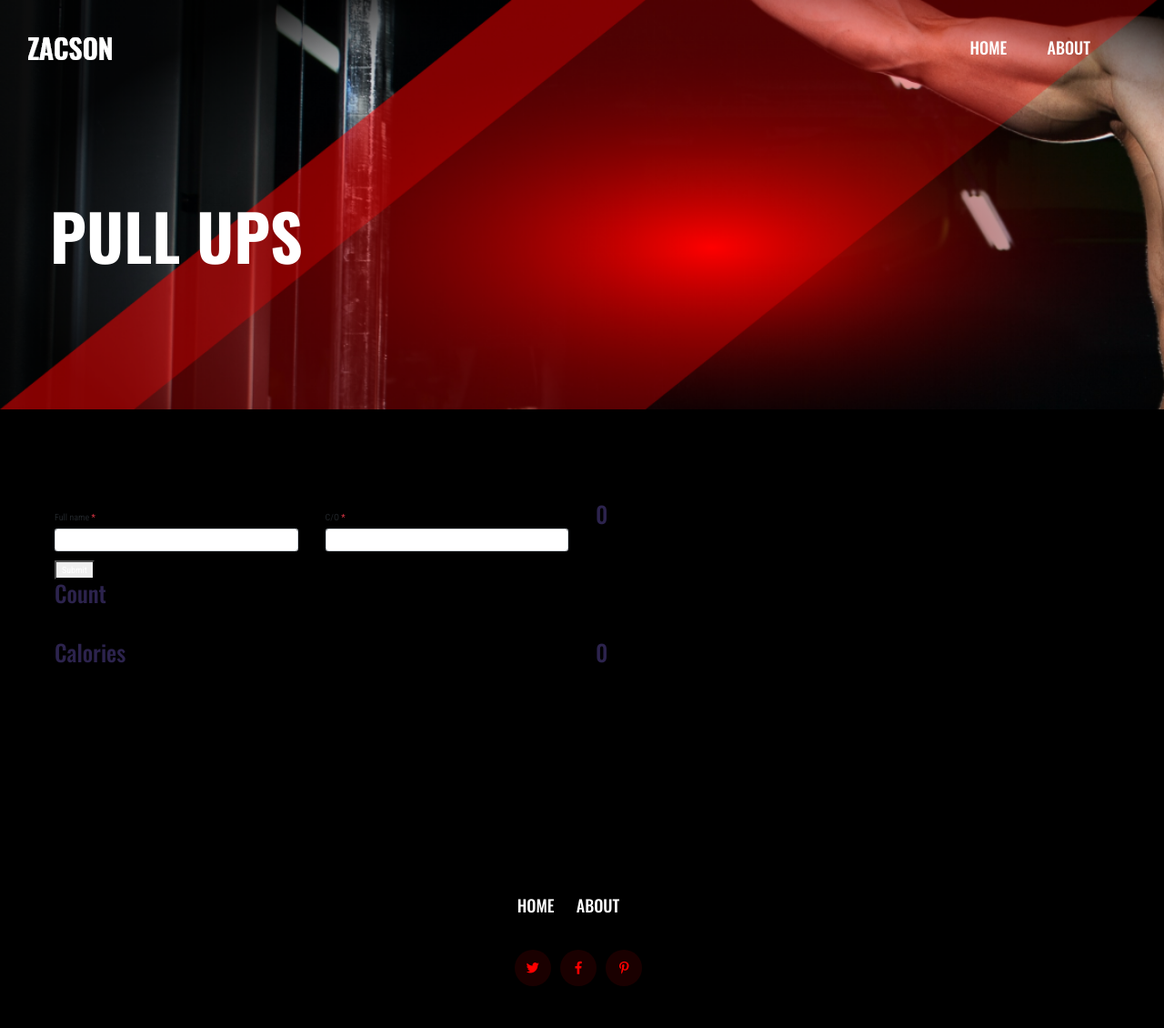
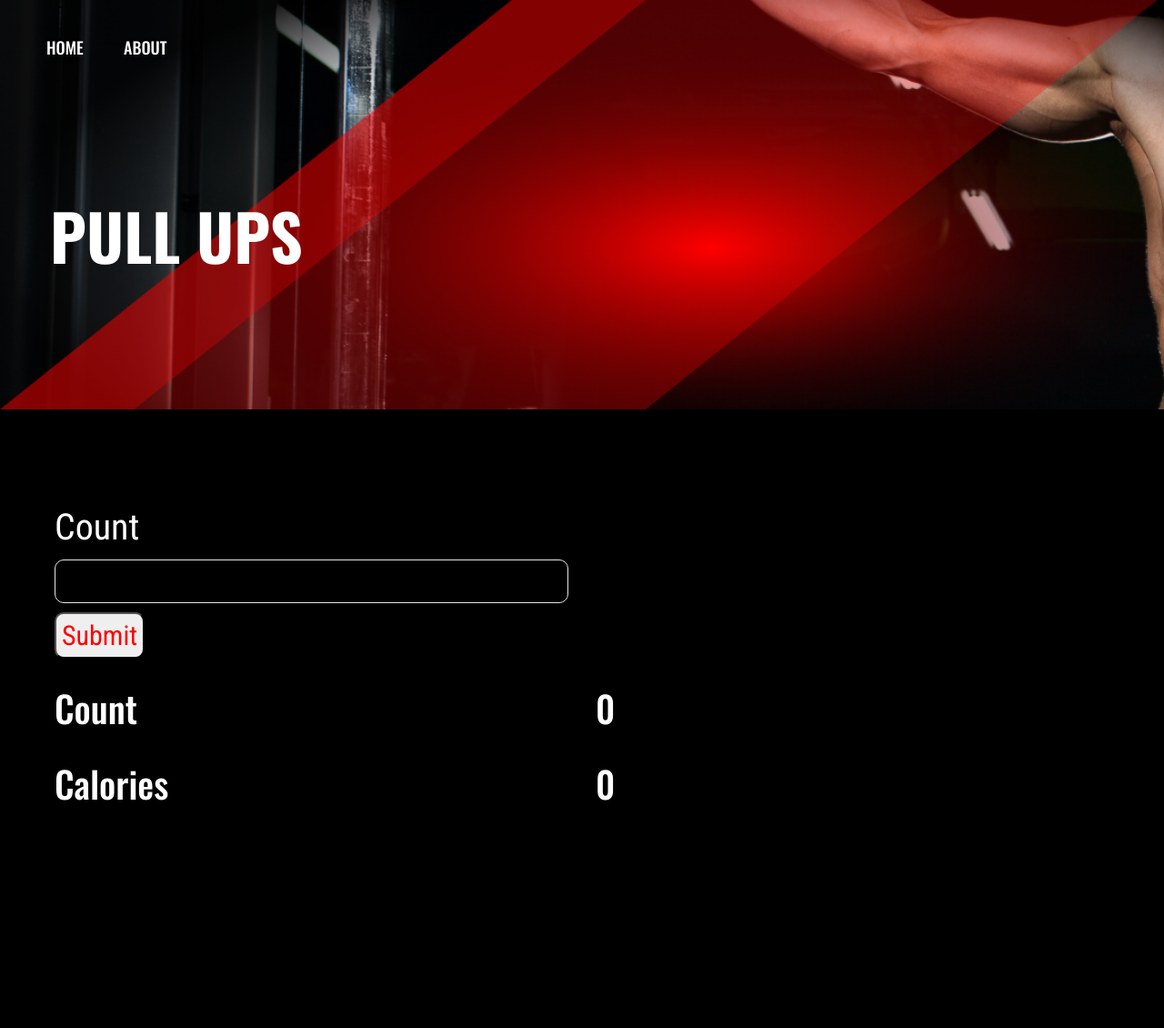
Before and after one commit to shreyanshsatvik/personal_trainer-using-mediapipe, a Flask app: page /pullup in a window 1280 px wide. Shown: the top 1130 px of the page at 91% size. Run offline with Flask 2, Linux system fonts and the light colour scheme; some libraries are stand-ins or nearby versions.

Commit message:
fix: finishing

```diff
--- a/app.py
+++ b/app.py
@@ -39,8 +39,8 @@
     calories=0
     from squats import squats
     if request.method=="POST":
-        n=request.form['dailycount']
-        count,calories = squats(n)
+        n=request.form.get('co')
+        count,calories = squats(int(n))
 
 
     return render_template('squats.html',count = count,calories = calories)
@@ -52,9 +52,15 @@
 @app.route('/pushup',methods=["POST","GET"])
 def pushups():
     from push_up import pushup
-    count,calories = pushup(5)
-    print("Count",count)
-    print("Calories",calories)
+    count=0
+    calories=0
+    if request.method=="POST":
+
+        print("started")
+        n=request.form.get('co')
+        print(n)
+        count,calories = pushup(int(n))
+
     return render_template('pushup.html',count = count,calories = calories)
 
 @app.route('/pullup',methods=["POST","GET"])
@@ -69,12 +75,18 @@
         count,calories = pullup(int(n))
 
     return render_template('pullup.html',count = count,calories = calories)
+
 @app.route('/biceps',methods=["POST","GET"])
 def biceps():
-    from weight_lifting import biceps
-    count,calories = biceps(5)
-    print("Count",count)
-    print("Calories",calories)
+
+    count=0
+    calories=0
+    if request.method=="POST":
+        from weight_lifting import biceps
+        print("started")
+        n=request.form.get('co')
+        print(n)
+        count,calories = biceps(int(n))
 
     return render_template('weight_lifting.html',count = count,calories = calories)
 
@@ -82,9 +94,15 @@
 @app.route('/crunches',methods=["POST","GET"])
 def crunches():
     from crunches import crunches
-    count,calories = crunches(5)
-    print("Count",count)
-    print("Calories",calories)
+    ccount=0
+    calories=0
+    if request.method=="POST":
+        print("started")
+        n=request.form.get('co')
+        print(n)
+        count,calories = crunches(int(n))
+
+
     return render_template('crunches.html',count = count,calories = calories)
 
 @app.route('/count',methods=["POST","GET"])
--- a/templates/count.html
+++ b/templates/count.html
@@ -44,9 +44,7 @@
                 <div class="container-fluid">
                     <div class="menu-wrapper d-flex align-items-center justify-content-between">
                         <!-- Logo -->
-                        <div class="logo">
-                            <a href="index.html"><img src="static/img/logo/logo.png" alt=""></a>
-                        </div>
+
                         <!-- Main-menu -->
                         <div class="main-menu f-right d-none d-lg-block">
                             <nav>
--- a/templates/crunches.html
+++ b/templates/crunches.html
@@ -44,9 +44,7 @@
                 <div class="container-fluid">
                     <div class="menu-wrapper d-flex align-items-center justify-content-between">
                         <!-- Logo -->
-                        <div class="logo">
-                            <a href="index.html"><img src="static/img/logo/logo.png" alt=""></a>
-                        </div>
+
                         <!-- Main-menu -->
                         <div class="main-menu f-right d-none d-lg-block">
                             <nav>
--- a/templates/pullup.html
+++ b/templates/pullup.html
@@ -44,9 +44,7 @@
                 <div class="container-fluid">
                     <div class="menu-wrapper d-flex align-items-center justify-content-between">
                         <!-- Logo -->
-                        <div class="logo">
-                            <a href="index.html"><img src="static/img/logo/logo.png" alt=""></a>
-                        </div>
+
                         <!-- Main-menu -->
                         <div class="main-menu f-right d-none d-lg-block">
                             <nav>
@@ -87,79 +85,36 @@
     <div class="gallery-area section-padding30 ">
         <div class="container-fluid ">
             <div class="row">
-                <div class="col-xl-6 col-lg-6 col-md-6 col-sm-6">
+                <div class="col-xl-12 col-lg-6 col-md-6 col-sm-6">
                     <div class="box snake mb-30">
-                        <form method="POST"  action="">
+                        <div>
+                            <form class="form-contact contact_form" method="POST"  action="">
                                 <div class="row">
-                                <div class="col-md-12">
-                                    <div class="mb-3">
-                                        <!-- <div id="my_camera" class="col-md-12"></div>
-                                        <br />
-                                        <div class="d-grid">
-                                            <input type=button value="Take Snapshot" class="btn btn-primary"
-                                                onClick="take_snapshot()">
-                                        </div>
-                                        <input type="hidden" name="image" class="image-tag"> -->
-                                    </div>
-                                </div>
-                                <div class="col-md-12">
-                                    <!-- <div class="mb-3">
-                                        <div id="results">Your captured image will appear here...</div>
-                                    </div> -->
-                                </div>
+
                                     <div class="col-md-6">
                                         <div class="mb-3">
-                                        <label class="form-label">Full name <span
-                                                class="text-danger">*</span></label>
-                                        <input type="text" class="form-control"  name="name">
-
-                                    </div>
-                                </div>
-                                <div class="col-md-6">
-                                    <div class="mb-3">
-                                        <label class="form-label">C/O
-                                            <span class="text-danger">*</span></label>
+                                            <label class="form-label" style="color:white; font-size: 40px;">Count</label>
                                             <input type="number" class="form-control"
-                                            name="co"  >
+                                                name="co" style="border-radius: 10px;" >
                                         </div>
                                     </div>
                                     <div class="col-md-12 justify-content-center">
                                         <div class="d-grid">
-                                        <button type="submit">Submit</button>
+                                            <button type="submit" style="color:red; font-size:30px; border-radius: 10px;">Submit</button>
                                         </div>
                                     </div>
                                 </div>
                             </form>
-
-                        <!-- <form class="form-contact contact_form"  method="POST" action=""  id="contactForm" >
-                            <div class="row">
-
-                                <div class="col-sm-6">
-                                    <div class="form-group">
-                                        <input class="form-control valid" name="name" font-size= "50" id="name" type="text"  onfocus="this.placeholder = ''" onblur="this.placeholder = 'Enter your name'" placeholder="Enter your name">
-
                         </div>
-                                </div>
-                                <div class="col-sm-6">
-                                    <div class="form-group">
-                                        <input class="form-control valid" name="email" id="email" type="email" onfocus="this.placeholder = ''" onblur="this.placeholder = 'Enter email address'" placeholder="Email">
-                                    </div>
-                                </div>
-                                <div class="col-sm-6">
-                                    <div class="form-group">
-                                        <input class="form-control valid" name="dailycount" id="dailycount" type="number"  onfocus="this.placeholder = ''" onblur="this.placeholder = 'Enter your daily count'" placeholder="Daily Count">
                     </div>
                 </div>
 
-                            </div>
-                            <div class="form-group mt-3">
-                                <button type="submit" class="button button-contactForm boxed-btn">Submit</button>
-                            </div>
-                        </form> -->
+                <div class="col-xl-6 col-lg-6 col-md-6 col-sm-6">
+                    <div class="box snake mb-30">
                         <div></div>
                         <div>
-                            <div>
-                                <h1>Count </h3>
+                            <div >
+                                <h1 style="color:white; font-size: 40px;">Count </h3>
                             </div>
                         </div>
                     </div>
@@ -169,7 +124,7 @@
                         <div></div>
                         <div>
                             <div>
-                                <h1>{{count}}</h3>
+                                <h1 style="color:white; font-size: 40px;">{{count}}</h3>
                             </div>
                         </div>
                     </div>
@@ -179,7 +134,7 @@
                         <div></div>
                         <div>
                             <div>
-                                <h1>Calories </h3>
+                                <h1 style="color:white; font-size: 40px;">Calories </h3>
                             </div>
                         </div>
                     </div>
@@ -189,7 +144,7 @@
                         <div></div>
                         <div>
                             <div>
-                                <h1>{{calories}} </h3>
+                                <h1 style="color:white; font-size: 40px;">{{calories}} </h3>
                             </div>
                         </div>
                     </div>
--- a/templates/pushup.html
+++ b/templates/pushup.html
@@ -44,9 +44,7 @@
                 <div class="container-fluid">
                     <div class="menu-wrapper d-flex align-items-center justify-content-between">
                         <!-- Logo -->
-                        <div class="logo">
-                            <a href="index.html"><img src="static/img/logo/logo.png" alt=""></a>
-                        </div>
+
                         <!-- Main-menu -->
                         <div class="main-menu f-right d-none d-lg-block">
                             <nav>
--- a/templates/squats.html
+++ b/templates/squats.html
@@ -44,9 +44,7 @@
                 <div class="container-fluid">
                     <div class="menu-wrapper d-flex align-items-center justify-content-between">
                         <!-- Logo -->
-                        <div class="logo">
-                            <a href="index.html"><img src="static/img/logo/logo.png" alt=""></a>
-                        </div>
+
                         <!-- Main-menu -->
                         <div class="main-menu f-right d-none d-lg-block">
                             <nav>
--- a/templates/weight_lifting.html
+++ b/templates/weight_lifting.html
@@ -44,9 +44,7 @@
                 <div class="container-fluid">
                     <div class="menu-wrapper d-flex align-items-center justify-content-between">
                         <!-- Logo -->
-                        <div class="logo">
-                            <a href="index.html"><img src="static/img/logo/logo.png" alt=""></a>
-                        </div>
+
                         <!-- Main-menu -->
                         <div class="main-menu f-right d-none d-lg-block">
                             <nav>
```
Lines whose indentation alone changed are shown as unchanged.
